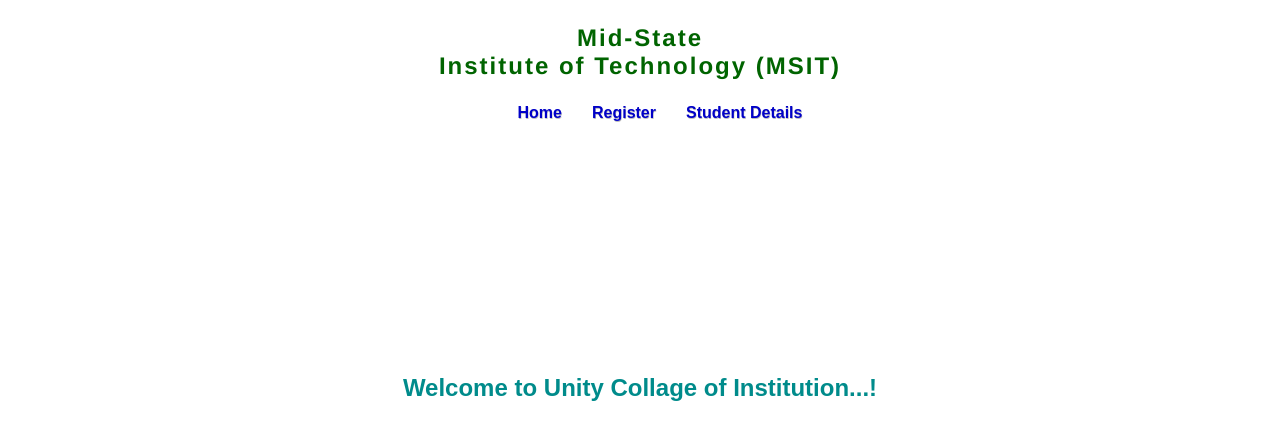
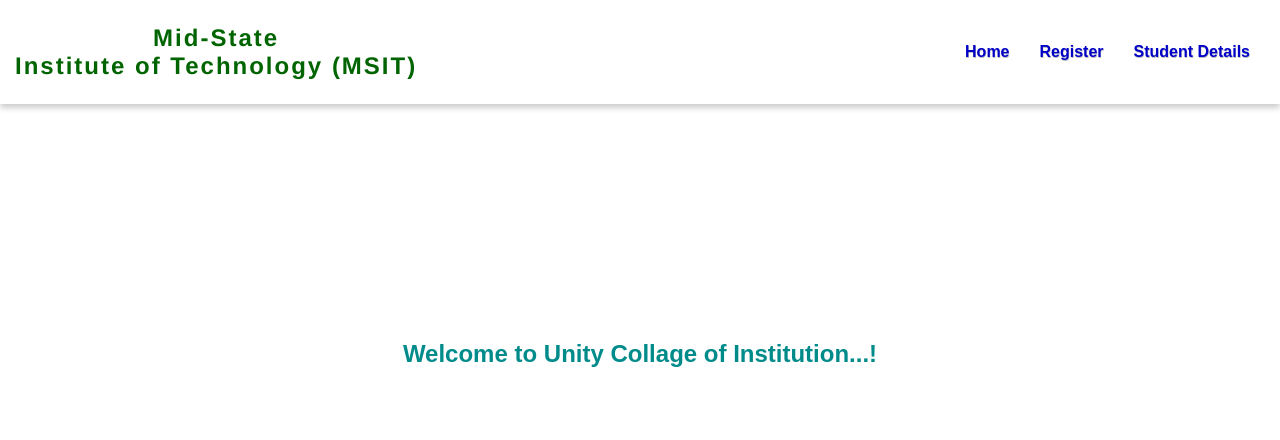
Before and after one commit to MITHUNMP157/student-crud-app-v4, a React (Create React App) app: page / in a window 1280 px wide. Shown: the top 440 px of the page. Built offline with nearby package versions, Linux system fonts and the light colour scheme; no server answers; the HTML template or start-up script is replaced by a standard one.

Commit message:
Update Header.css

```diff
--- a/src/component/Header.css
+++ b/src/component/Header.css
@@ -3,7 +3,7 @@ body {
   width: 100%;
 }
 
-/*.nav-bar {
+.nav-bar {
   background-color: #ffffff;
   box-shadow: 0 4px 6px rgba(0, 0, 0, 0.2);
   display: flex;
@@ -14,7 +14,7 @@ body {
   position: sticky;
   top: 0;
   z-index: 1000;
-}*/
+}
 .logo h3 {
   font-family: "Franklin Gothic Medium", "Arial Narrow", Arial, sans-serif;
   color: #006400;
```
